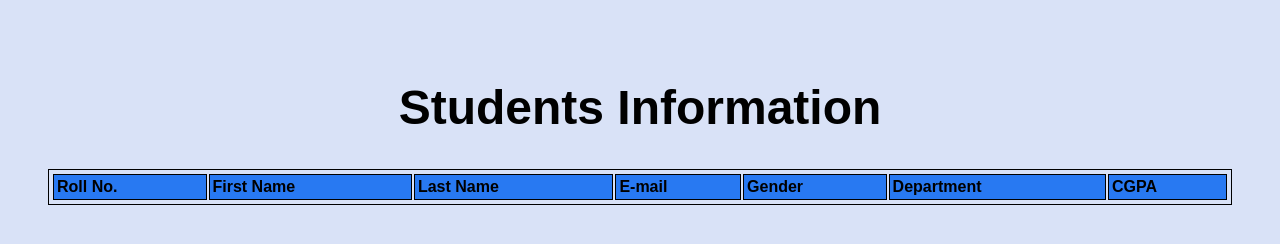
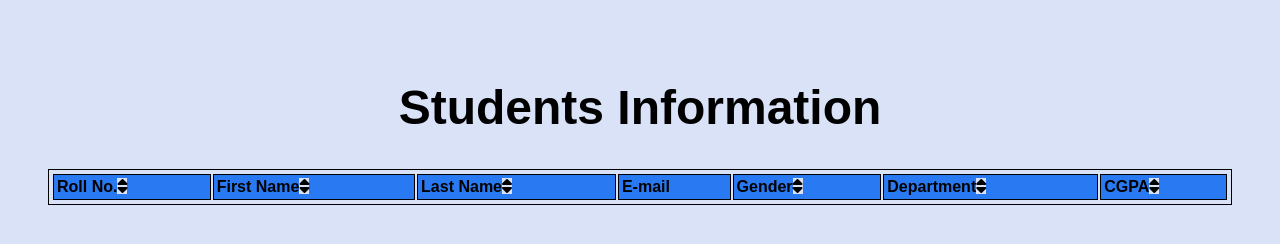
Before and after one commit to RayaBasu01/StudentAPI_UI.github.io, a plain HTML site: page index.html in a window 1280 px wide. Drawn offline with nearby package versions, Linux system fonts and the light colour scheme; no server answers.

Commit message:
Update index.html

```diff
--- a/index.html
+++ b/index.html
@@ -6,8 +6,9 @@
     <meta name="viewport" content="width=device-width, initial-scale=1.0">
     <title>Kinara_Capital Student data UI Filtering and Pagination</title>
     <link rel="stylesheet" href="style.css">
-    <link rel="stylesheet" href="https://cdnjs.cloudflare.com/ajax/libs/font-awesome/6.4.0/css/all.min.css" integrity="sha512-iecdLmaskl7CVkqkXNQ/ZH/XLlvWZOJyj7Yy7tcenmpD1ypASozpmT/E0iPtmFIB46ZmdtAc9eNBvH0H/ZpiBw==" crossorigin="anonymous" referrerpolicy="no-referrer" />
-
+    <link rel="stylesheet" href="https://cdnjs.cloudflare.com/ajax/libs/font-awesome/6.1.1/css/all.min.css"
+    integrity="sha512-KfkfwYDsLkIlwQp6LFnl8zNdLGxu9YAA1QvwINks4PhcElQSvqcyVLLD9aMhXd13uQjoXtEKNosOWaZqXgel0g=="
+    crossorigin="anonymous" referrerpolicy="no-referrer" />
 </head>
 <body>
     <div class="container">
@@ -19,13 +20,13 @@
     <table class="tableManager">
         <thead>
         <tr>
-            <th>Roll No.</th>
-            <th>First Name</th>
-            <th>Last Name</th>
+            <th>Roll No.<i class="fa-solid fa-sort"></i></th>
+            <th>First Name<i class="fa-solid fa-sort"></i></th>
+            <th>Last Name<i class="fa-solid fa-sort"></i></th>
             <th class="disableFilterBy disableSort">E-mail</th>
-            <th class="disableFilterBy">Gender</th>
-            <th>Department</th>
-            <th class="disableFilterBy">CGPA</th>
+            <th class="disableFilterBy">Gender<i class="fa-solid fa-sort"></i></th>
+            <th>Department<i class="fa-solid fa-sort"></i></th>
+            <th class="disableFilterBy">CGPA<i class="fa-solid fa-sort"></i></th>
         </tr>
         </thead>
         <tbody id="tablebody"></tbody>
```
